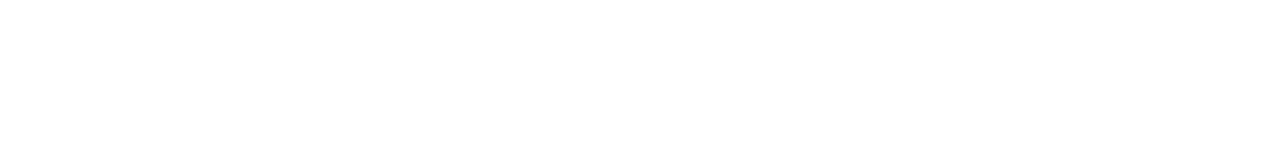
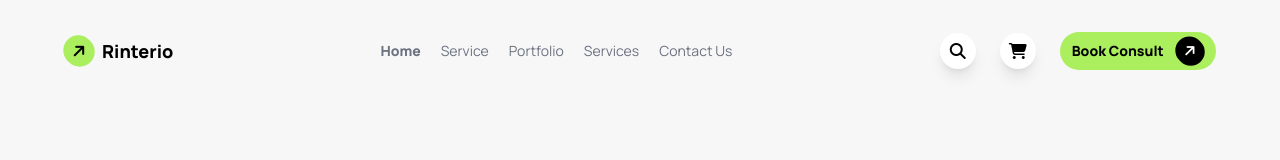
Before and after one commit to ammar-bin-quddus/ph-assignment-3, a plain HTML site: page index.html in a window 1280 px wide. Drawn offline with nearby package versions, Linux system fonts and the light colour scheme.

Commit message:
navbar complete

```diff
--- a/index.html
+++ b/index.html
@@ -1,5 +1,6 @@
 <!DOCTYPE html>
 <html lang="en">
+
 <head>
     <meta charset="UTF-8">
     <meta name="viewport" content="width=device-width, initial-scale=1.0">
@@ -10,20 +11,54 @@
                 extend: {
                     colors: {
                         clifford: '#da373d',
+                        bgColor: '#f7f7f7',
                         btn: '#abef5f',
                         btnLight: '#d4f6ae',
                         card1: '#e7c1d3',
                         card2: '#efda6e',
                         card3: '#a4dac3',
                         card4: '#77aaea',
+                    },
+                    fontFamily: {
+                        manrope: "Manrope",
                     }
                 }
             }
         }
     </script>
+    <link rel="stylesheet" href="https://cdnjs.cloudflare.com/ajax/libs/font-awesome/6.6.0/css/all.min.css"
+        integrity="sha512-Kc323vGBEqzTmouAECnVceyQqyqdsSiqLQISBL29aUW4U/M7pSPA/gEUZQqv1cwx4OnYxTxve5UMg5GT6L4JJg=="
+        crossorigin="anonymous" referrerpolicy="no-referrer" />
+    <link href="https://fonts.googleapis.com/css2?family=Manrope:wght@200..800&display=swap" rel="stylesheet">
     <title>Rinterio</title>
 </head>
-<body>
 
+<body class="font-manrope bg-bgColor w-full">
+    <header class="w-[90%] min-h-screen mx-auto py-4 md:py-8">
+        <nav class="flex justify-between items-center w-full">
+            <div class="flex items-center gap-2">
+                <i class="fa-solid fa-arrow-right -rotate-45 bg-btn rounded-full p-2 text-black"></i>
+                <p class="font-extrabold text-lg">Rinterio</p>
+            </div>
+            <div class="hidden lg:block">
+                <ul class="flex items-center gap-5 text-gray-500 text-sm">
+                    <li class="font-extrabold cursor-pointer hover:text-gray-900">Home</li>
+                    <li class="cursor-pointer hover:text-gray-900">Service</li>
+                    <li class="cursor-pointer hover:text-gray-900">Portfolio</li>
+                    <li class="cursor-pointer hover:text-gray-900">Services</li>
+                    <li class="cursor-pointer hover:text-gray-900">Contact Us</li>
+                </ul>
+            </div>
+            <div class="flex items-center gap-6 max-sm:hidden">
+                <div class="bg-white w-9 h-9 flex justify-center items-center rounded-full shadow-lg cursor-pointer"><i class="fa-solid fa-magnifying-glass"></i></div>
+                <div class="bg-white w-9 h-9 flex justify-center items-center rounded-full shadow-lg cursor-pointer"><i class="fa-solid fa-cart-shopping"></i></div>
+                <div><button class="border-none px-3 py-1 rounded-full flex items-center gap-3 bg-btn text-sm font-extrabold">Book Consult <i class="fa-solid fa-arrow-right -rotate-45 bg-black rounded-full p-2 text-white"></i></button></div>
+            </div>
+            <div class="block md:hidden">
+                <i class="fa-solid fa-bars cursor-pointer"></i>
+            </div>
+        </nav>
+    </header>
 </body>
+
 </html>
```
Lines whose indentation alone changed are shown as unchanged.
